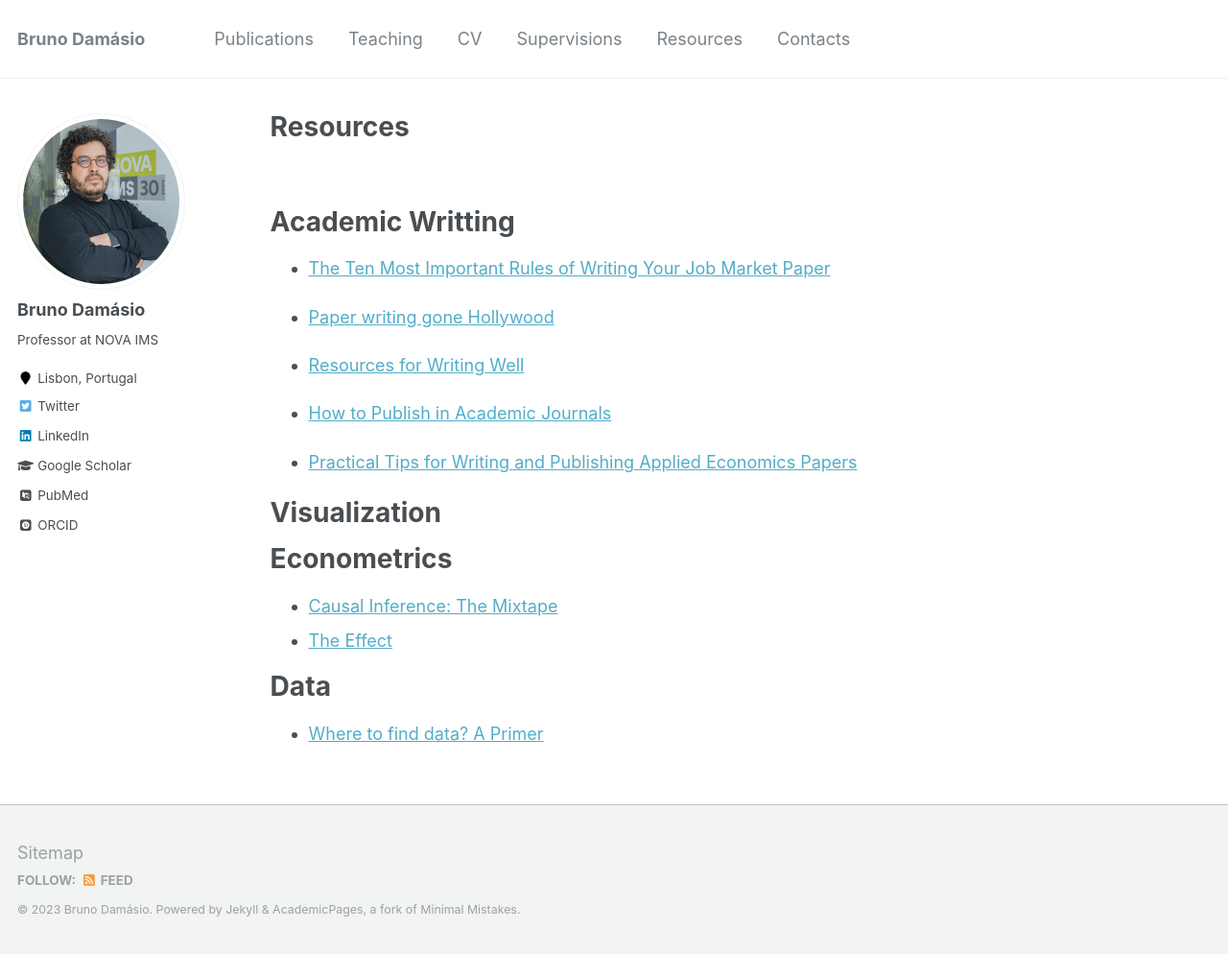
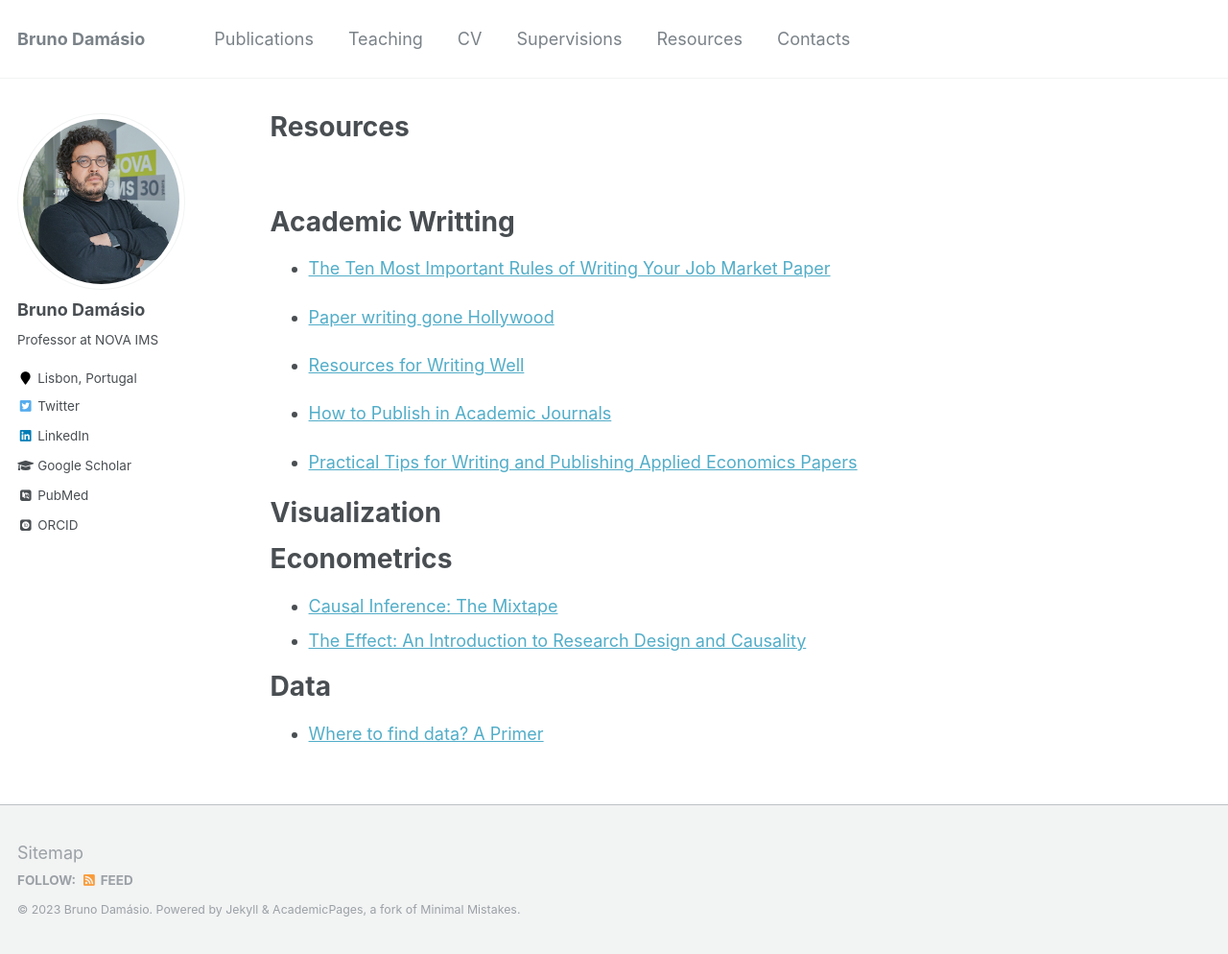
Before and after one commit to damasiob/damasiob.github.io, a Jekyll site: the page built from _pages/resources.md, in a window 1280 px wide and 994 px high. Shown: the whole window at 96% size. Built offline with Jekyll 4.4.1, drawn with Linux system fonts in a browser that asks for light colours; some web fonts are replaced.

Commit message:
Update resources.md

```diff
--- a/_pages/resources.md
+++ b/_pages/resources.md
@@ -31,7 +31,7 @@ Visualization
 Econometrics
 ======
  *  [Causal Inference: The Mixtape](https://mixtape.scunning.com/)
- *  [The Effect](https://theeffectbook.net)
+ *  [The Effect: An Introduction to Research Design and Causality](https://theeffectbook.net)
 
 
 Data
```
